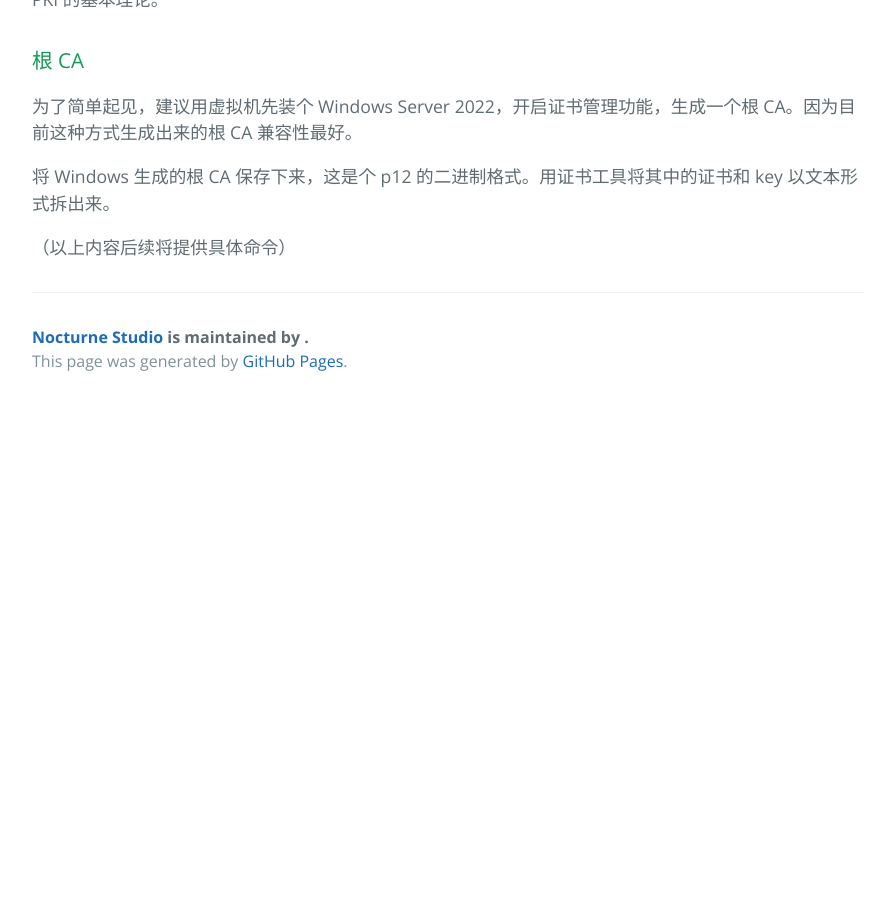
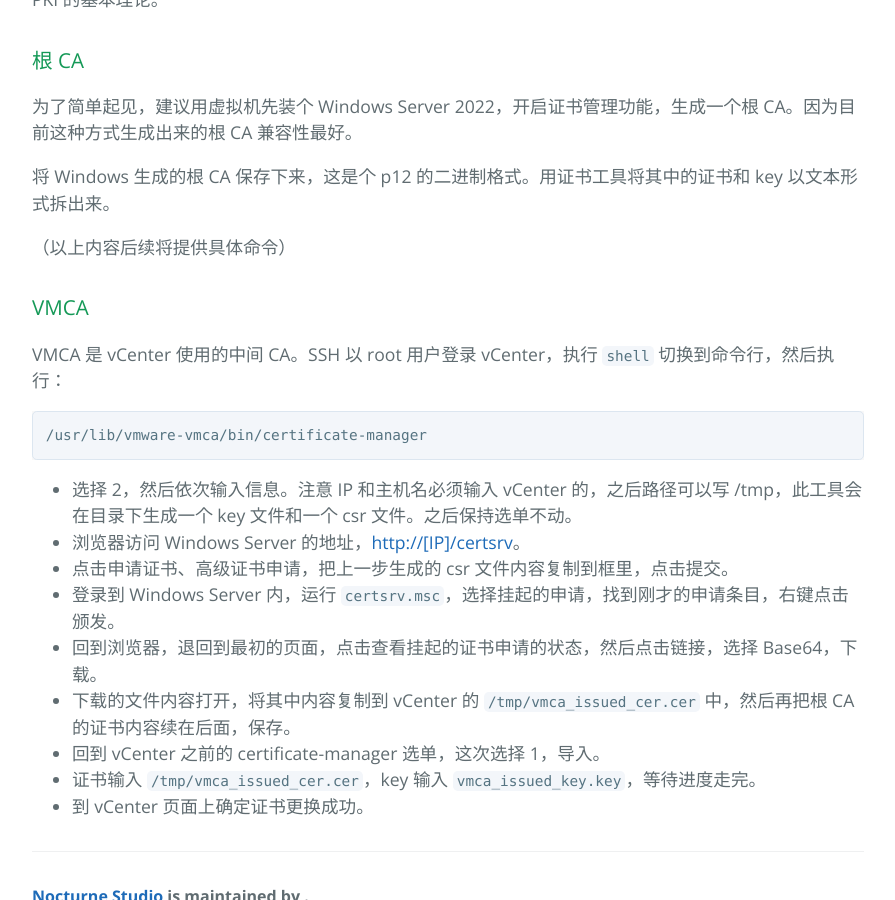
Before and after one commit to spadeq/spadeq.github.io, a Jekyll site: the page built from _posts/2023-09-08-vmware-nsx-application-platform-airgap-walkthrough.markdown, in a window 1280 px wide and 900 px high, scrolled down 559 px. Shown: the whole window, without its empty margins (192-1087 px from the left). Built offline with Jekyll 4.4.1, drawn with Linux system fonts in a browser that asks for light colours; before the commit the page ends 964 px from its top, so only the background shows below that.

Commit message:
Update 2023-09-08-vmware-nsx-application-platform-airgap-walkthrough.markdown

````diff
--- a/_posts/2023-09-08-vmware-nsx-application-platform-airgap-walkthrough.markdown
+++ b/_posts/2023-09-08-vmware-nsx-application-platform-airgap-walkthrough.markdown
@@ -23,3 +23,21 @@
 将 Windows 生成的根 CA 保存下来，这是个 p12 的二进制格式。用证书工具将其中的证书和 key 以文本形式拆出来。
 
 （以上内容后续将提供具体命令）
+
+### VMCA
+
+VMCA 是 vCenter 使用的中间 CA。SSH 以 root 用户登录 vCenter，执行 `shell` 切换到命令行，然后执行：
+
+```bash
+/usr/lib/vmware-vmca/bin/certificate-manager
+```
+
+* 选择 2，然后依次输入信息。注意 IP 和主机名必须输入 vCenter 的，之后路径可以写 /tmp，此工具会在目录下生成一个 key 文件和一个 csr 文件。之后保持选单不动。
+* 浏览器访问 Windows Server 的地址，<http://[IP]/certsrv>。
+* 点击申请证书、高级证书申请，把上一步生成的 csr 文件内容复制到框里，点击提交。
+* 登录到 Windows Server 内，运行 `certsrv.msc`，选择挂起的申请，找到刚才的申请条目，右键点击颁发。
+* 回到浏览器，退回到最初的页面，点击查看挂起的证书申请的状态，然后点击链接，选择 Base64，下载。
+* 下载的文件内容打开，将其中内容复制到 vCenter 的 `/tmp/vmca_issued_cer.cer` 中，然后再把根 CA 的证书内容续在后面，保存。
+* 回到 vCenter 之前的 certificate-manager 选单，这次选择 1，导入。
+* 证书输入 `/tmp/vmca_issued_cer.cer`，key 输入 `vmca_issued_key.key`，等待进度走完。
+* 到 vCenter 页面上确定证书更换成功。
````
